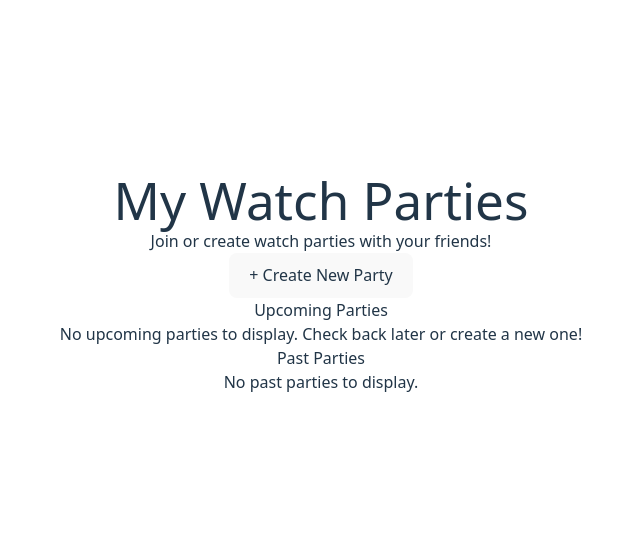
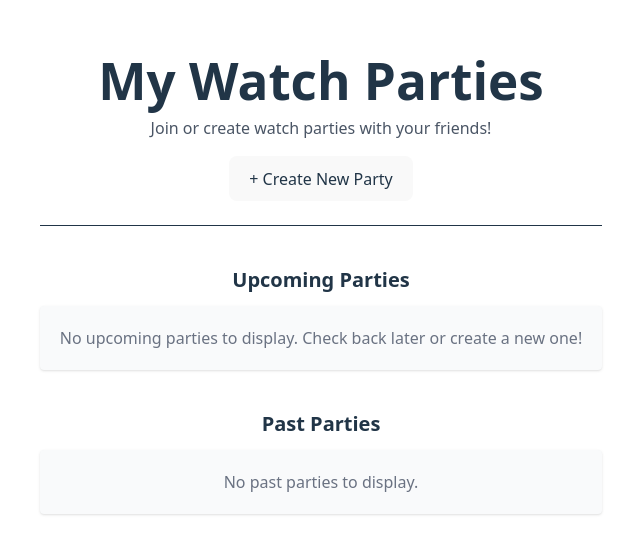
Before and after one commit to iwakunai/is216-watchbuddy, a Vue app: page /profile in a window 1280 px wide. Shown: the part 117-670 px from the top of the page, without its empty margins (319-959 px from the left). Built offline with nearby package versions, Linux system fonts and the light colour scheme.

Commit message:
added some tailwind css to watchparty page

```diff
--- a/src/pages/WatchPartyPage.vue
+++ b/src/pages/WatchPartyPage.vue
@@ -1,29 +1,35 @@
 <template>
-    <div class="watch-party-page">
-        <div class="page-header">
-            <h1>My Watch Parties</h1>
-            <p>Join or create watch parties with your friends!</p>
-            <button class="create-party-btn">+ Create New Party</button>
+  <div class="max-w-4xl mx-auto p-8">
+    <!-- Header -->
+    <div class="mb-10 border-b pb-6">
+      <h1 class="text-3xl font-bold mb-2">My Watch Parties</h1>
+      <p class="mb-4 text-gray-600">Join or create watch parties with your friends!</p>
+      <button class="createNewParty">+ Create New Party</button>
     </div>
 
-        <section class="parties-list-section">
-            <h2>Upcoming Parties</h2>
-            <div class="parties-grid">
-                <p>No upcoming parties to display. Check back later or create a new one!</p>
+    <!-- Upcoming Parties Section -->
+    <section class="mb-10">
+      <h2 class="text-xl font-semibold mb-3">Upcoming Parties</h2>
+      <div class="parties-grid bg-gray-50 p-5 rounded shadow">
+        <p class="text-gray-500">No upcoming parties to display. Check back later or create a new one!</p>
       </div>
     </section>
 
-        <section class="parties-list-section">
-            <h2>Past Parties</h2>
-            <div class="parties-grid">
-                <p>No past parties to display.</p>
+    <!-- Past Parties Section -->
+    <section>
+      <h2 class="text-xl font-semibold mb-3">Past Parties</h2>
+      <div class="parties-grid bg-gray-50 p-5 rounded shadow">
+        <p class="text-gray-500">No past parties to display.</p>
       </div>
     </section>
   </div>
 </template>
 
+
 <script setup lang="ts">
 
 </script>
 
-<style scoped></style>
+<style scoped>
+
+</style>
```
Lines whose indentation alone changed are shown as unchanged.
